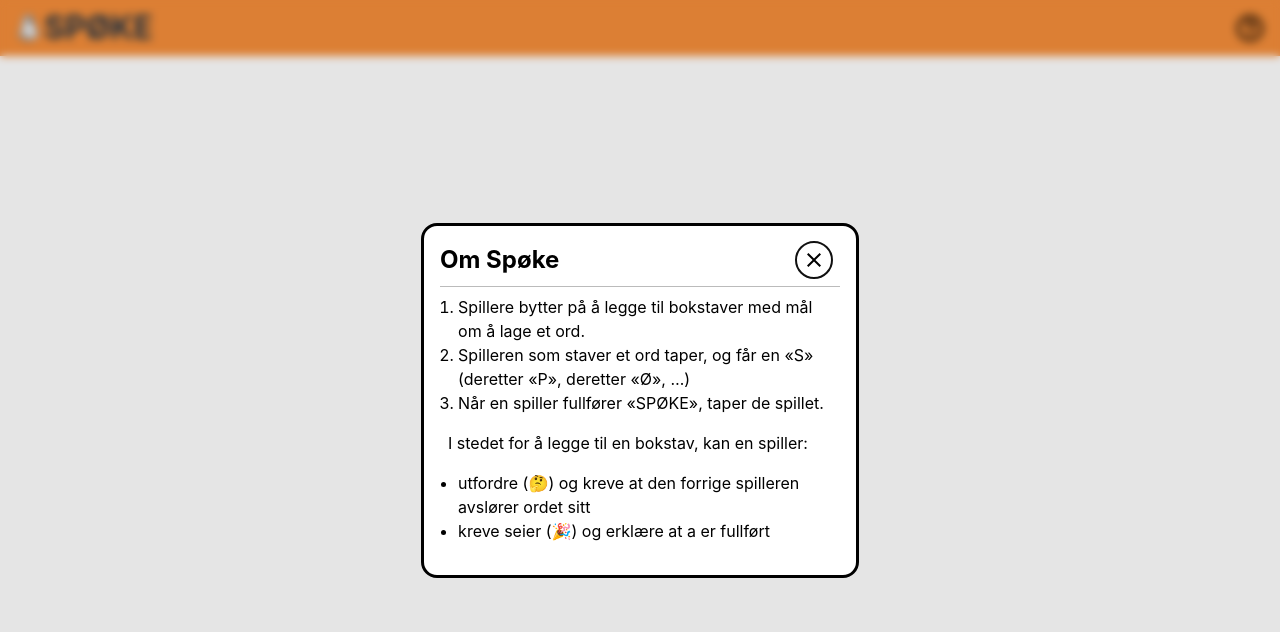
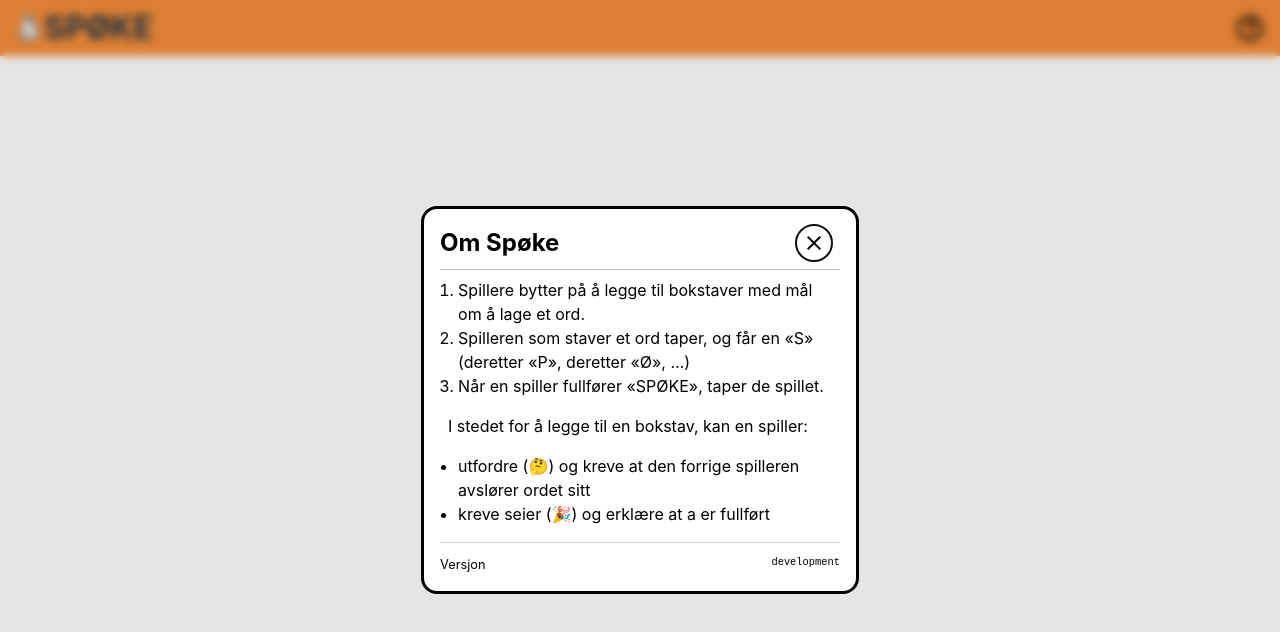
Before and after one commit to evancharlton/spoke, a React (Vite) app: page /#/ in a window 1280 px wide. Shown: the top 632 px of the page. Built offline with nearby package versions, Linux system fonts and the light colour scheme.

Commit message:
Show version information

```diff
--- a/src/components/HelpDialog/HelpDialog.module.css
+++ b/src/components/HelpDialog/HelpDialog.module.css
@@ -29,3 +29,13 @@
   margin-block-start: 4px;
   padding-inline-start: 1ch;
 }
+
+.version {
+  display: flex;
+  flex-direction: row;
+  justify-content: space-between;
+
+  border-top: 1px solid #ccc;
+  padding-top: 12px;
+  font-size: 0.8em;
+}
--- a/src/components/HelpDialog/HelpDialog.tsx
+++ b/src/components/HelpDialog/HelpDialog.tsx
@@ -50,6 +50,10 @@ export const HelpDialog = () => {
             <li>kreve seier (🎉) og erklære at a er fullført</li>
           </ul>
         </div>
+        <div className={classes.version}>
+          Versjon
+          <code>{import.meta.env.VITE_RELEASE ?? "development"}</code>
+        </div>
       </dialog>
     </>
   );
```
